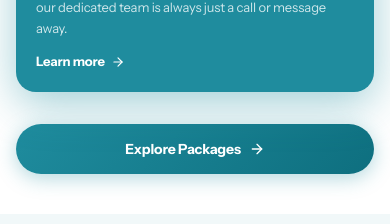
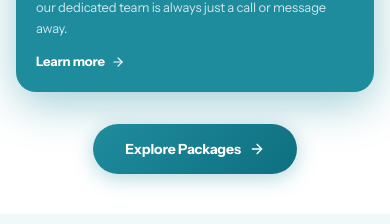
Before and after one commit to Designalpheric/booktick, a Next.js app: page / in a window 390 px wide. Shown: the part 8700-8924 px from the top of the page. Built offline with nearby package versions, Linux system fonts and the light colour scheme.

Commit message:
fix(reasons): reduce Explore Packages button width to auto, centered
Changed from w-full to inline-flex with justify-center wrapper
so button is compact and centered below the feature cards.

Co-Authored-By: Claude Sonnet 4.6 <noreply@anthropic.com>

```diff
--- a/src/components/home/ReasonsSection.tsx
+++ b/src/components/home/ReasonsSection.tsx
@@ -503,10 +503,10 @@ export default function ReasonsSection() {
         </div>
 
         {/* ── Bottom CTA — all mobile & tablet (< lg) ── */}
-        <div className="mt-8 sm:mt-10">
+        <div className="mt-8 sm:mt-10 flex justify-center">
           <Link
             href="/packages"
-            className="flex items-center justify-center gap-2 font-bold px-7 py-3.5 rounded-full text-[14px] text-white w-full transition-all hover:brightness-110 active:scale-[0.97]"
+            className="inline-flex items-center justify-center gap-2 font-bold px-8 py-3.5 rounded-full text-[14px] text-white transition-all hover:brightness-110 active:scale-[0.97]"
             style={{
               background: "linear-gradient(135deg,#1F8C9E 0%,#0E6F7F 100%)",
               boxShadow: "0 4px 20px rgba(31,140,158,0.35)",
```
